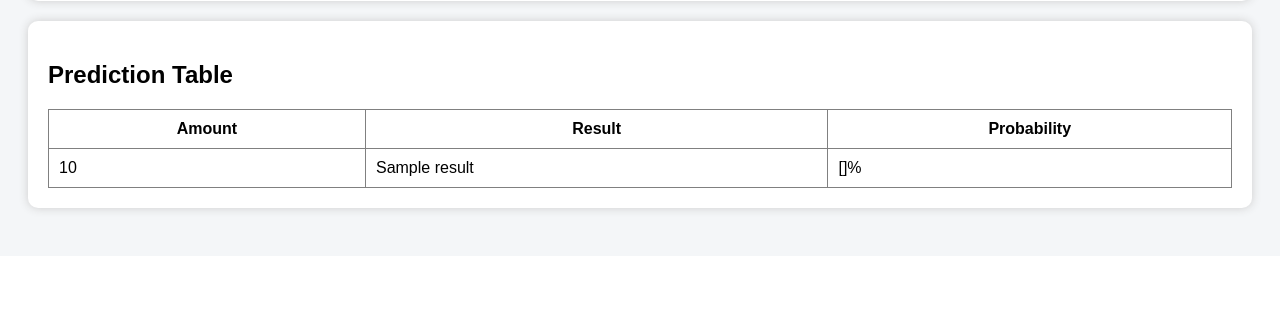
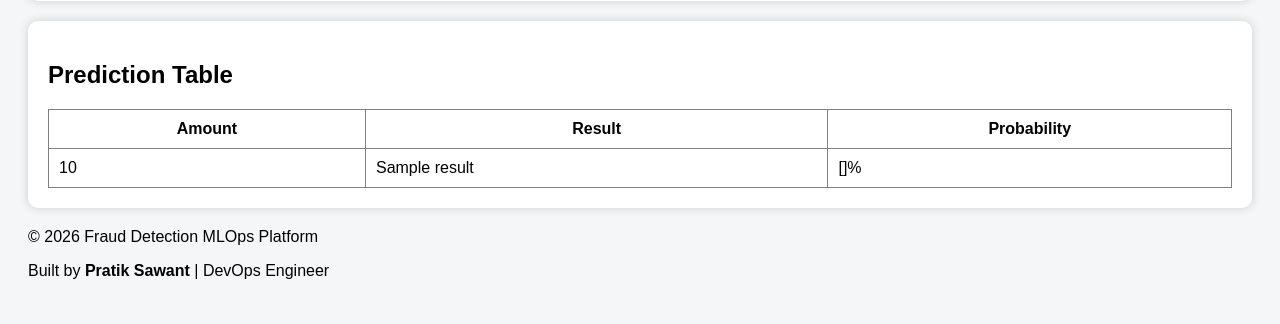
Before and after one commit to Pratiks-96/mlops-fraud-detection, a FastAPI app: template app/templates/index.html in a window 1280 px wide. Shown: the part 1499-1823 px from the top of the page. Before the commit the page ends 1715 px from the top, so only its background shows below. Run offline with FastAPI, Linux system fonts and the light colour scheme; the template is opened without the code that fills it: most values are stand-ins (such as "Sample title", 1, 10 or a date in 2020).

Commit message:
Update index.html

```diff
--- a/app/templates/index.html
+++ b/app/templates/index.html
@@ -104,6 +104,9 @@ createProbabilityChart({{ prediction.probability }})
 </table>
 
 </div>
-
+<footer class="footer">
+    <p>© 2026 Fraud Detection MLOps Platform</p>
+    <p>Built by <strong>Pratik Sawant</strong> | DevOps Engineer</p>
+</footer>
 </body>
 </html>
```
